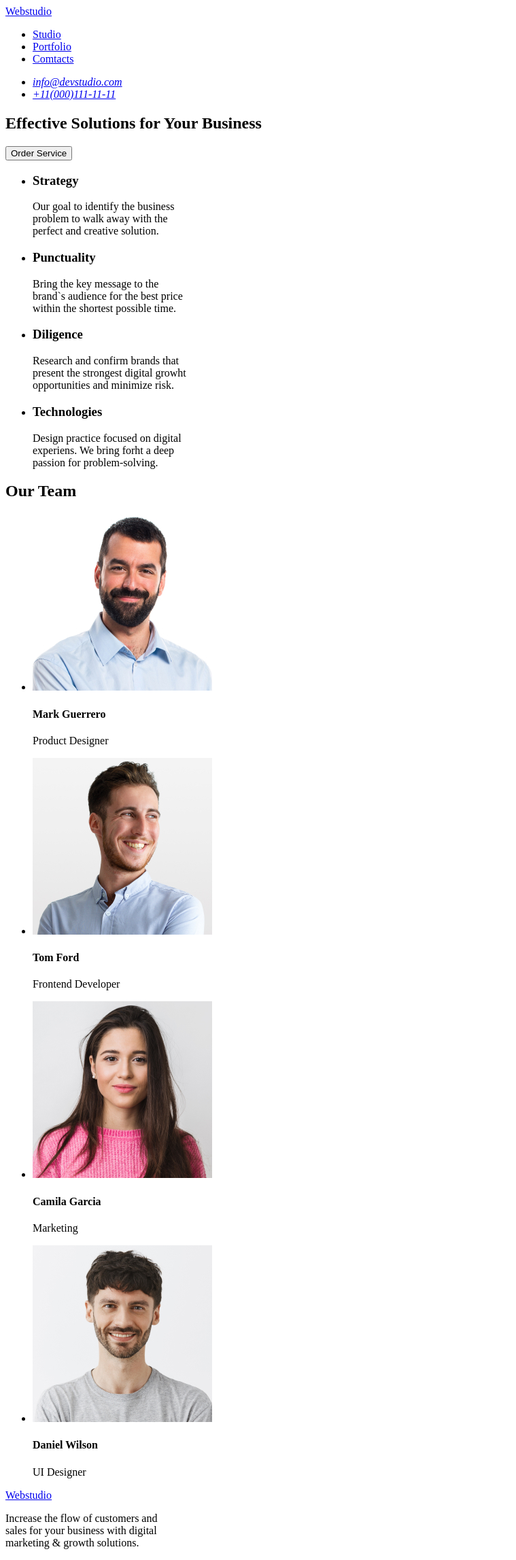
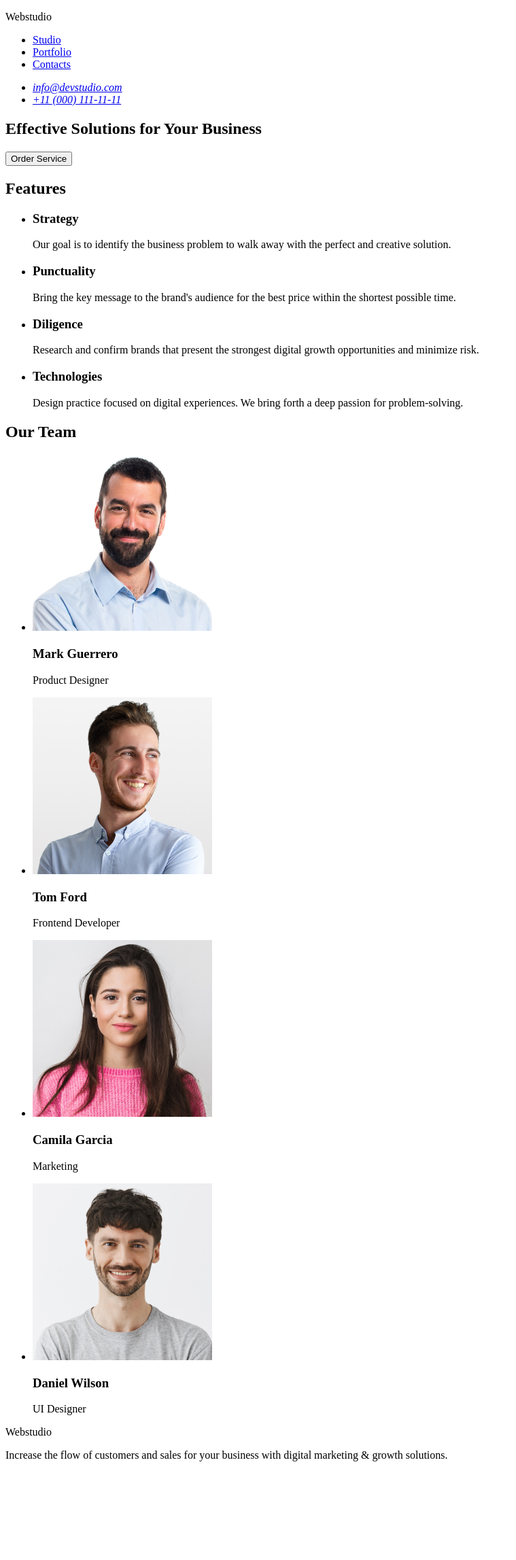
Before and after one commit to Dariya-Fotina/goit-markup-hw-01, a plain HTML site: page index.html in a window 1280 px wide. Shown: the whole page at 68% size, without its empty margins (0-759 px from the left). After the commit the page ends 2166 px from the top, so only its background shows below. Drawn offline with Linux system fonts and the light colour scheme.

Commit message:
add index file

```diff
--- a/index.html
+++ b/index.html
@@ -8,115 +8,111 @@
   <body>
     <header>
       <nav>
-        <a href="./index.html">Webstudio</a>
+        <p>Webstudio</p>
         <ul>
           <li><a href="#">Studio</a></li>
           <li><a href="#">Portfolio</a></li>
-          <li><a href="#">Comtacts</a></li>
+          <li><a href="#">Contacts</a></li>
         </ul>
       </nav>
       <address>
         <ul>
           <li><a href="mailto:info@devstudio.com">info@devstudio.com</a></li>
-          <li><a href="tel:+110001111111">+11(000)111-11-11</a></li>
+          <li><a href="tel:+110001111111">+11 (000) 111-11-11</a></li>
         </ul>
       </address>
     </header>
     <main>
-      <!--Секція з кнопкою-->
+      <!--1 Секція з кнопкою-->
       <section>
         <h1>Effective Solutions for Your Business</h1>
         <button type="button">Order Service</button>
       </section>
-      <!--Розділи переваги-->
+      <!--2 Розділи переваги-->
       <section>
+        <h2>Features</h2>
         <ul>
           <li>
             <h3>Strategy</h3>
             <p>
-              Our goal to identify the business<br />
-              problem to walk away with the<br />
+              Our goal is to identify the business problem to walk away with the
               perfect and creative solution.
             </p>
           </li>
           <li>
             <h3>Punctuality</h3>
             <p>
-              Bring the key message to the<br />
-              brand`s audience for the best price<br />
+              Bring the key message to the brand's audience for the best price
               within the shortest possible time.
             </p>
           </li>
           <li>
             <h3>Diligence</h3>
             <p>
-              Research and confirm brands that<br />
-              present the strongest digital growht<br />
-              opportunities and minimize risk.
+              Research and confirm brands that present the strongest digital
+              growth opportunities and minimize risk.
             </p>
           </li>
           <li>
             <h3>Technologies</h3>
             <p>
-              Design practice focused on digital<br />
-              experiens. We bring forht a deep<br />
-              passion for problem-solving.
+              Design practice focused on digital experiences. We bring forth a
+              deep passion for problem-solving.
             </p>
           </li>
         </ul>
       </section>
-      <!--Фото-->
+      <!--3 Фото-->
       <section>
         <h2>Our Team</h2>
         <ul>
           <li>
             <img
-              src="./image/1.jpg"
+              src="./images/1.jpg"
               alt="photo_Mark Guerrero"
               width="264"
               height="260"
             />
-            <h4>Mark Guerrero</h4>
+            <h3>Mark Guerrero</h3>
             <p>Product Designer</p>
           </li>
           <li>
             <img
-              src="./image/2.jpg"
+              src="./images/2.jpg"
               alt="photo_Tom Ford"
               width="264"
               height="260"
             />
-            <h4>Tom Ford</h4>
+            <h3>Tom Ford</h3>
             <p>Frontend Developer</p>
           </li>
           <li>
             <img
-              src="./image/3.jpg"
+              src="./images/3.jpg"
               alt="photo_Camila Garcia"
               width="264"
               height="260"
             />
-            <h4>Camila Garcia</h4>
+            <h3>Camila Garcia</h3>
             <p>Marketing</p>
           </li>
           <li>
             <img
-              src="./image/4.jpg"
+              src="./images/4.jpg"
               alt="photo_Daniel Wilson"
               width="264"
               height="260"
             />
-            <h4>Daniel Wilson</h4>
+            <h3>Daniel Wilson</h3>
             <p>UI Designer</p>
           </li>
         </ul>
       </section>
     </main>
     <footer>
-      <a href="./index.html">Webstudio</a>
+      <p>Webstudio</p>
       <p>
-        Increase the flow of customers and<br />
-        sales for your business with digital<br />
+        Increase the flow of customers and sales for your business with digital
         marketing & growth solutions.
       </p>
     </footer>
```
Also changed, not shown: images/1.jpg (renamed from image/1.jpg), images/2.jpg (renamed from image/2.jpg), images/3.jpg (renamed from image/3.jpg), images/4.jpg (renamed from image/4.jpg).
